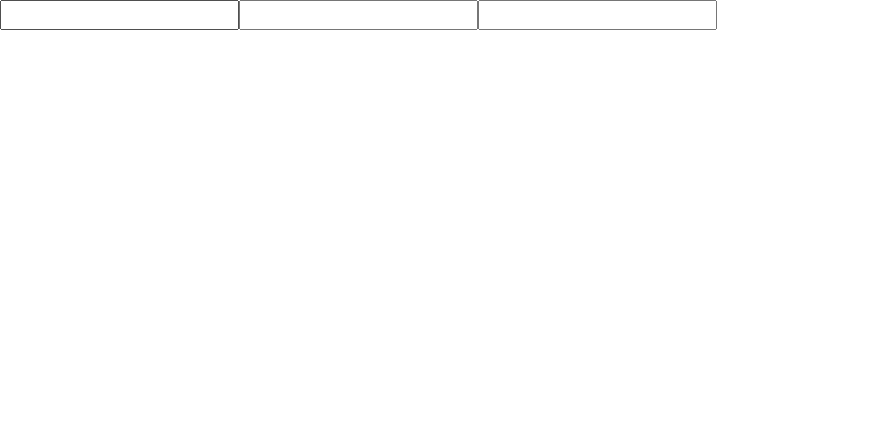
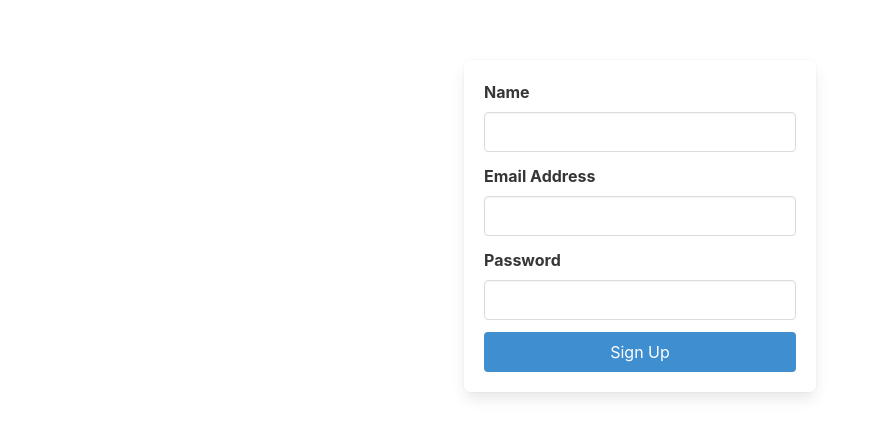
Before and after one commit to Jzhen123/WePlan, a React (Create React App) app: page / in a window 1280 px wide. Shown: the top 436 px of the page, without its empty margins (0-880 px from the left). Built offline with nearby package versions, Linux system fonts and the light colour scheme.

Commit message:
Added useForm custom hook to validate my user register

```diff
--- a/package.json
+++ b/package.json
@@ -9,6 +9,7 @@
     "@testing-library/user-event": "^12.8.3",
     "axios": "^0.21.1",
     "bootstrap": "^5.0.0-beta3",
+    "bulma": "^0.9.2",
     "react": "^17.0.2",
     "react-dom": "^17.0.2",
     "react-scripts": "4.0.3",
--- a/src/App.js
+++ b/src/App.js
@@ -1,6 +1,5 @@
 import './App.css';
 import UserLanding from './UserLanding';
-import axios from 'axios';
 import { AuthProvider } from './utilities/AuthContext';
 
 function App() {
--- /dev/null
+++ b/src/Form.js
@@ -0,0 +1,65 @@
+import React from 'react';
+import validate from './utilities/LoginFormValidationRules';
+import useForm from './utilities/useForm';
+
+
+const Form = () => {
+    const {
+        values,
+        errors,
+        handleBlur,
+        handleChange,
+        handleSubmit,
+    } = useForm(login, validate);
+
+    function login() {
+        console.log('No errors, submit callback called!');
+    }
+
+    return (
+        <div className="section is-fullheight">
+        <div className="container">
+          <div className="column is-4 is-offset-4">
+            <div className="box">
+              <form onSubmit={handleSubmit} noValidate>
+
+              <div className="field">
+                  <label className="label">Name</label>
+                  <div className="control">
+                    <input autoComplete="off" className={`input ${errors.name && 'is-danger'}`} type="name" name="name" onChange={handleChange} onBlur={handleBlur} value={values.name || ''} required />
+                    {errors.name && (
+                      <p className="help is-danger">{errors.name}</p>
+                    )}
+                  </div>
+                </div>
+
+                <div className="field">
+                  <label className="label">Email Address</label>
+                  <div className="control">
+                    <input autoComplete="off" className={`input ${errors.email && 'is-danger'}`} type="email" name="email" onChange={handleChange} onBlur={handleBlur} value={values.email || ''} required />
+                    {errors.email && (
+                      <p className="help is-danger">{errors.email}</p>
+                    )}
+                  </div>
+                </div>
+
+                <div className="field">
+                  <label className="label">Password</label>
+                  <div className="control">
+                    <input className={`input ${errors.password && 'is-danger'}`} type="password" name="password" onChange={handleChange} onBlur={handleBlur} value={values.password || ''} required />
+                  </div>
+                  {errors.password && (
+                    <p className="help is-danger">{errors.password}</p>
+                  )}
+                </div>
+
+                <button type="submit" className="button is-block is-info is-fullwidth">Sign Up</button>
+              </form>
+            </div>
+          </div>
+        </div>
+      </div>
+    )
+}
+
+export default Form;
--- a/src/UserLanding.js
+++ b/src/UserLanding.js
@@ -1,77 +1,12 @@
 import React, { useState, useEffect } from 'react';
-import axios from 'axios';
+import Form from './Form';
 
 function UserLanding() {
-    const [formData, setformData] = useState({});
 
-    // For all input fields
-    const handleChange = e => setformData(previousState => ({ ...previousState, [e.target.name]: e.target.value }));
-
-    // Watch Ian's video. Don't keep this
-    const handleSubmit = (e) => {
-        e.preventDefault();
-        if (formData.password.length > 8) {
-            console.log('not good enough')
-        } else {
-            const apiURL = 'https://we-plan-jiayuzheng01421007.codeanyapp.com/api/auth/register';
-            axios.post(apiURL, formData)
-                .then(response => {
-                    console.log(response)
-                    // save token
-                    // redirect to dashboard. useHistory push to Dashboard
-                    // window.localStorage.setItem('WePlanToken', JSON.stringify(response.data.data.token));
-                })
-                .catch(error => {
-                    console.log(error)
-                })
-        }
-    }
-    // Set up form validation BS 5 with react
-    // Set up error handling from api
-    const validate = (formData) => {
-        let errors = {};
-        if (!formData.name) {
-            errors.name = 'Name is required';
-        } else if (!formData.email){
-            errors.email = 'Email address is required';
-        } else if (!/\S+@\S+\.\S+/.test(formData.email)) {
-            errors.email = 'Email address is invalid';
-        }
-        return errors;
-    }
 
     return (
         <>
-            <input name="field1" value={formData.name || ''} onChange={handleChange} />
-            <input name="field2" value={formData.email || ''} onChange={handleChange} />
-            <input name="field2" value={formData.password || ''} onChange={handleChange} />
-            {/* <form onSubmit={e => {
-          registerHandler(e.target);
-          e.preventDefault();
-        }}>
-
-          <div className="form-group">
-            <label htmlFor="registerName">Your Name</label>
-            <input type="text" className="form-control" id="registerName" placeholder="e.g. Jimmy Zheng" />
-          </div>
-
-          <br></br>
-          <div className="form-group">
-            <label htmlFor="registerEmail">Your Email</label>
-            <input type="text" className="form-control" id="registerEmail" placeholder="e.g. jimmyzheng@noneyabusiness.com" />
-          </div>
-
-          <br></br>
-          <div className="form-group">
-            <label htmlFor="registerPassword">Your Password</label>
-            <input type="text" className="form-control" id="registerPassword" placeholder="Your password here" />
-          </div>
-
-
-
-          <button type="submit" className="btn btn-primary">Submit</button>
-        </form> */}
-
+        <Form />
         </>
     )
 }
--- a/src/index.js
+++ b/src/index.js
@@ -5,6 +5,8 @@
 import './index.css';
 import 'bootstrap/dist/css/bootstrap.css';
 import 'bootstrap/dist/js/bootstrap.js';
+import 'bulma/css/bulma.css';
+
 
 ReactDOM.render(
   <React.StrictMode>
--- a/src/utilities/AuthContext.js
+++ b/src/utilities/AuthContext.js
@@ -3,6 +3,7 @@
 
 const AuthContext = createContext({});
 
+// helper function that exports just the needed/wanted data for the provider
 export const AuthHelper = () => {
 
     const [token, setToken] = useState('')
@@ -55,6 +56,7 @@
     return { token, register, login, logout }
 }
 
+// custom Provider component
 export const AuthProvider = (props) => {
 
     const initialContext = AuthHelper()
@@ -66,7 +68,8 @@
     )
 }
 
+// creating custom hook
 export const useAuth = () => useContext(AuthContext);
 
-
+// actual context
 export default AuthContext;
--- /dev/null
+++ b/src/utilities/LoginFormValidationRules.js
@@ -0,0 +1,22 @@
+
+export default function validate(values) {
+    let errors = {};
+
+    if (!values.name) {
+        errors.name = 'Name is required';
+    }
+
+    if (!values.email) {
+        errors.email = 'Email address is required';
+    } else if (!/\S+@\S+\.\S+/.test(values.email)) {
+        errors.email = 'Email address is invalid';
+    }
+
+    if (!values.password) {
+        errors.password = 'Password is required';
+    } else if (values.password.length < 8) {
+        errors.password = 'Password must be 8 or more characters';
+    }
+
+    return errors;
+};
--- /dev/null
+++ b/src/utilities/useForm.js
@@ -0,0 +1,44 @@
+import { useState, useEffect } from 'react';
+import { useAuth } from './AuthContext';
+
+const useForm = (callback, validate) => {
+
+    const [values, setValues] = useState({});
+    const [errors, setErrors] = useState({});
+    const [isSubmitting, setIsSubmitting] = useState(false);
+    const { register } = useAuth();
+
+    useEffect(() => {
+        if (Object.keys(errors).length === 0 && isSubmitting) {
+        callback();
+        }
+    }, [errors]);
+
+    const handleSubmit = (event) => {
+        if (event) event.preventDefault();
+        setErrors(validate(values));
+        setIsSubmitting(true);
+        register(values);
+    };
+
+    const handleChange = (event) => {
+        event.persist();
+        setErrors(validate(values));
+        setValues(values => ({ ...values, [event.target.name]: event.target.value }));
+    };
+
+    const handleBlur = (event) => {
+        event.persist();
+        setErrors(validate(values));
+    }
+
+    return {
+        handleChange,
+        handleSubmit,
+        handleBlur,
+        values,
+        errors,
+    }
+};
+
+export default useForm;
```
Also changed, not shown: 1 other file (tests, documents, lock files or other folders).
